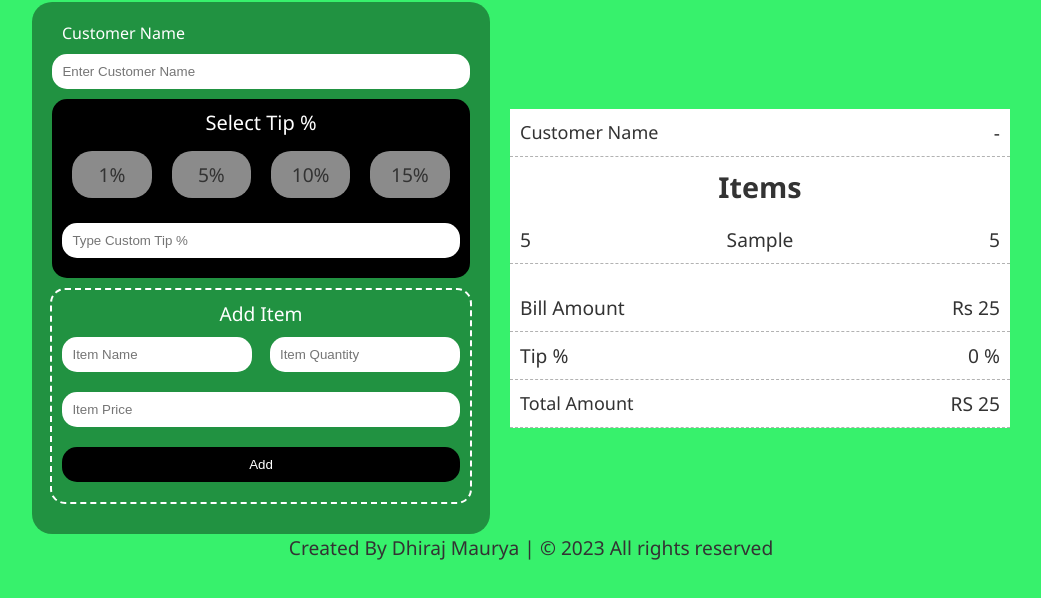
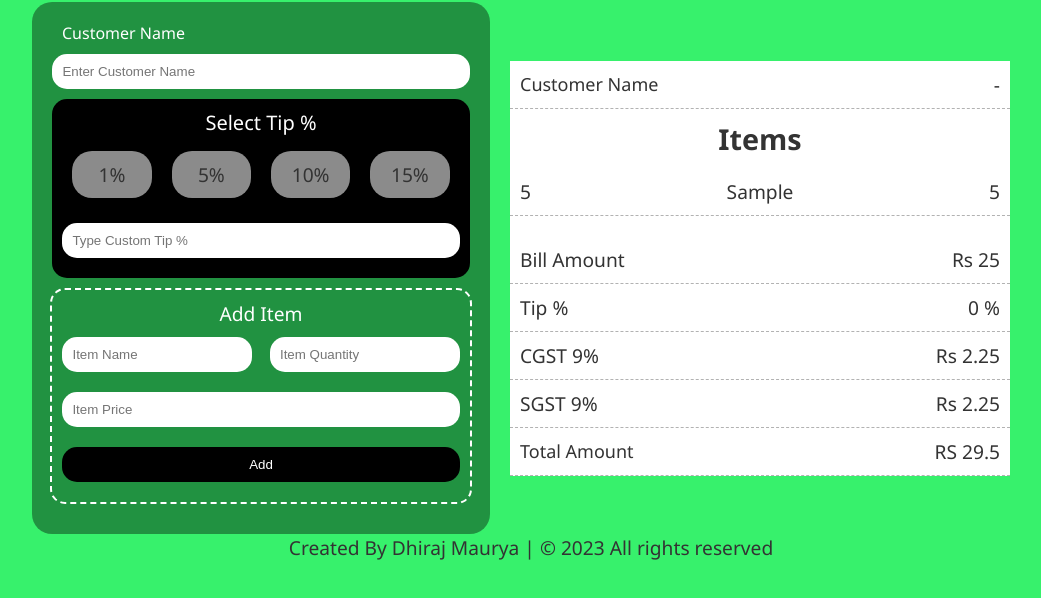
Before and after one commit to dhiraj146/Tip-Caclulator, a plain HTML site: page index.html in a window 1280 px wide. Both pictures are taken after typing "Sample", "5", "5" into the empty fields and a click on the button "Add". Shown: the part 90-688 px from the top of the page, without its empty margins (109-1150 px from the left). Drawn offline with Linux system fonts and the light colour scheme.

Commit message:
Add files via upload

```diff
--- a/index.html
+++ b/index.html
@@ -64,6 +64,14 @@
                 <p>Tip %</p>
                 <p id="tipval">0 %</p>
             </div>
+            <div class="s1">
+                <p>CGST 9%</p>
+                <p id="cgst">Rs 0</p>
+            </div>
+            <div class="s1">
+                <p>SGST 9%</p>
+                <p id="sgst">Rs 0</p>
+            </div>
 
             <div class="s1">
                 <label>Total Amount</label>
@@ -72,7 +80,6 @@
 
         </div>
     </div>
-
     <script src="script.js"></script>
     <footer>
         <p>Created By <span>Dhiraj Maurya</span> | &copy; 2023 All rights reserved</p>
--- a/script.js
+++ b/script.js
@@ -5,7 +5,8 @@
     let itempriceinput = document.getElementById("itempriceinput");
     let billamt = document.getElementById("billamt");
     let totalamount = document.getElementById("totalamount");
-
+    let sgst= document.getElementById("sgst");
+    let cgst=document.getElementById("cgst");
     const changeName = () => {
         let nameval = document.getElementById("nameval");
         if (customernameinput.value == "") {
@@ -85,6 +86,8 @@
             let item = itemarray[i];
             total += item.qty * item.price;
         }
+        sgst.innerHTML="Rs "+total*9/100;
+        cgst.innerHTML="Rs "+total*9/100;
         billamt.innerHTML = "Rs " + total;
-        totalamount.innerHTML  = "RS "+ (total + (total*customtipinput.value/100))
+        totalamount.innerHTML  = "RS "+ (total + (total*customtipinput.value/100) + (total*9/100)+(total*9/100))
     }
```
